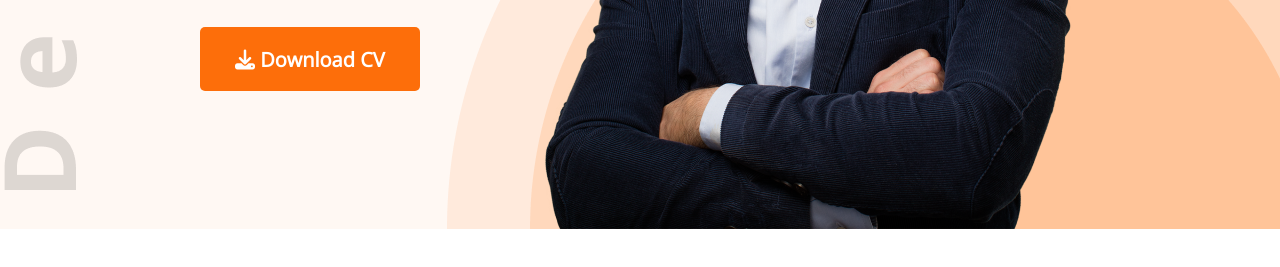
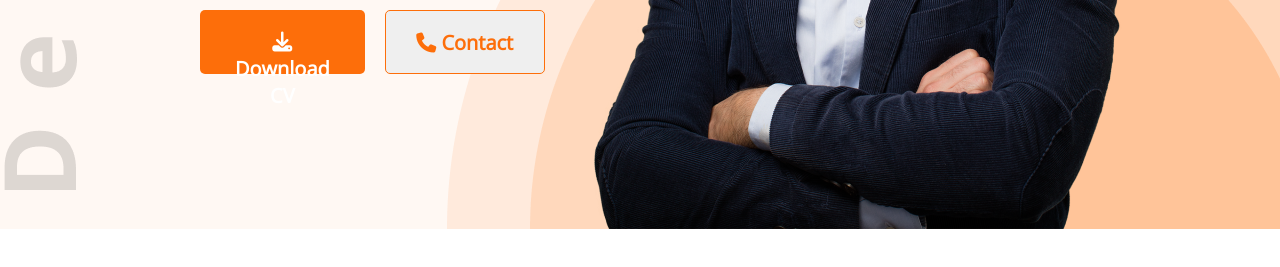
Before and after one commit to Adnan-246/developer-portfolio, a plain HTML site: page index.html in a window 1280 px wide. Shown: the part 611-878 px from the top of the page. Drawn offline with nearby package versions, Linux system fonts and the light colour scheme.

Commit message:
added contact button on header section

```diff
--- a/index.html
+++ b/index.html
@@ -26,7 +26,15 @@
         <h3 class="banner-sub-title">Hi, I am</h3>
         <h1 class="banner-title">Adnan Habib</h1>
         <p class="banner-description">Shot what able cold new see hold.Friendly as an betrayed formerly he. Morning because as to society behaved moments.</p>
-        <button class="btn-primary"><i class="fa-solid fa-download"></i> Download CV</button>
+        <div class="banner-button">
+          <div>
+              <button class="btn-primary"><i class="fa-solid fa-download"></i> Download CV</button>
+            </div>
+            <div>
+              <button class="btn-secondary"><i class="fa-solid fa-phone"></i> Contact</button>
+          </div>
+        </div>
+
       </div>
       <img src="images/hardy.png" alt="">
     </div>
--- a/styles/portfolio.css
+++ b/styles/portfolio.css
@@ -22,6 +22,21 @@
   padding: 18px 35px;
 
 }
+.banner-button{
+  display: flex;
+  gap: 20px;
+}
+.btn-secondary{
+  border-radius: 5px;
+  border: 1px solid #FD6E0A;
+  width: 160px;
+  height: 64px;
+  color: #FD6E0A;
+  text-align: center;
+  font-size: 20px;
+  font-weight: 700;
+}
+
 
 /* header and navigation styles */
 nav{
```
